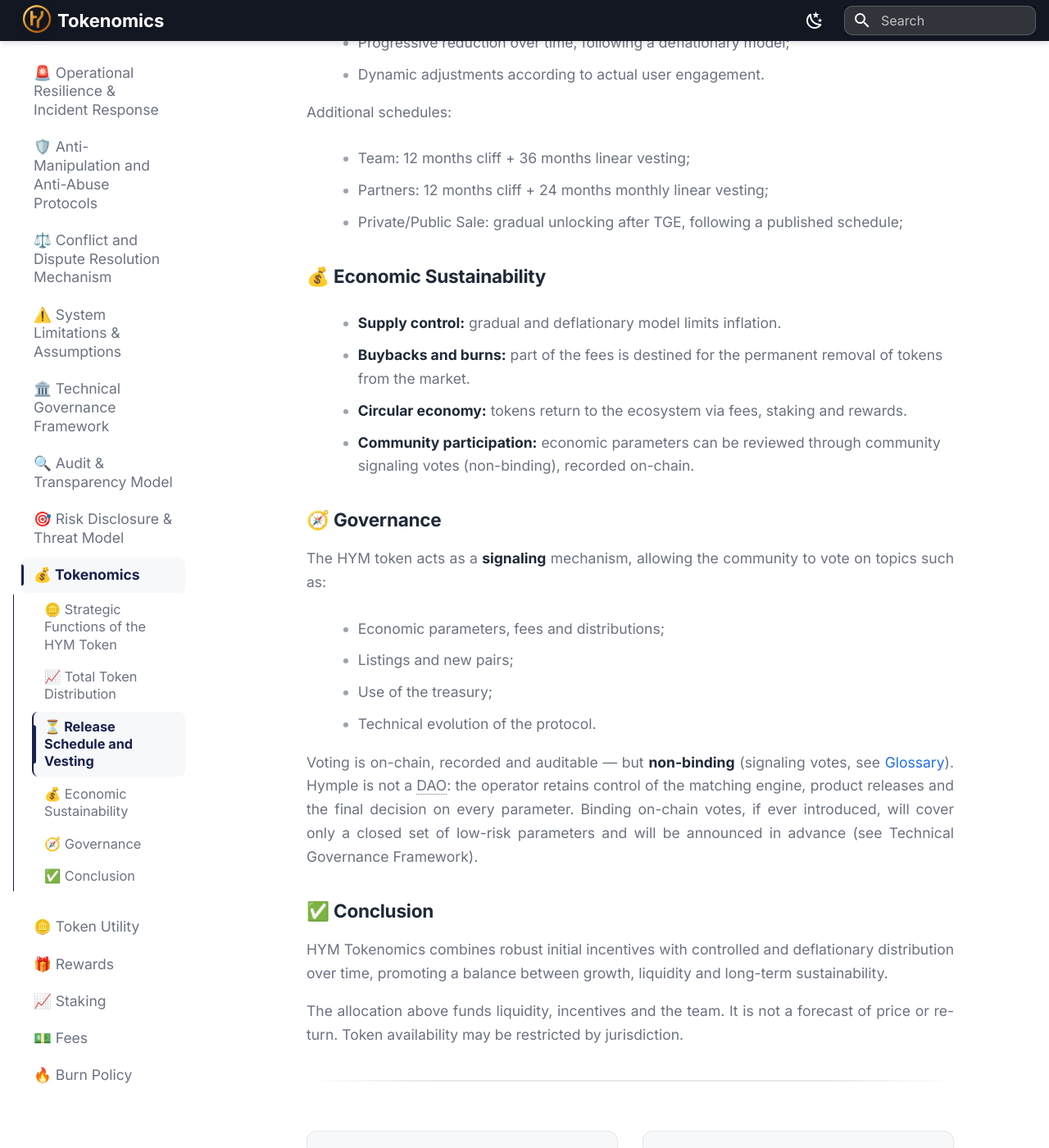
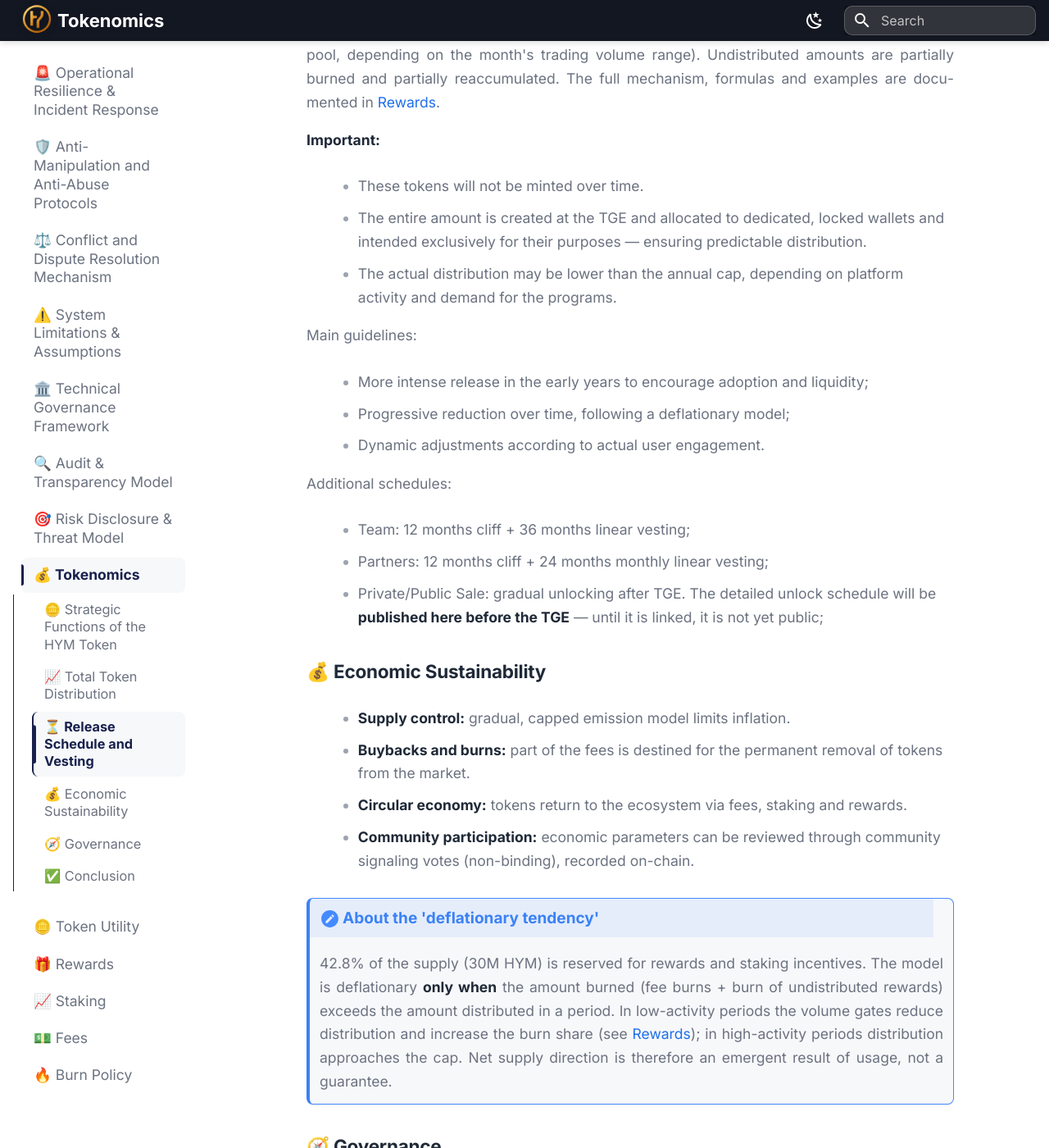
Before and after one commit to Hy-mple/hymple.docs, an MkDocs documentation site: the page built from docs/tokenomics.md, in a window 1280 px wide and 1400 px high, scrolled down 2277 px. Shown: the whole window at 82% size. Built offline with MkDocs 1.6.1 and Material for MkDocs 9.7.7, drawn with Linux system fonts in a browser that asks for light colours; some of the changed text lies outside the part shown.

Commit message:
fix(docs): tokenomics com curva de emissão, vesting honesto e deflação qualificada
- adiciona tabela da curva anual (8%/4%/2%) e referência aos volume gates de Rewards
- vesting de sale marcado como compromisso de publicação pré-TGE
- 'deflationary tendency' condicionada a burn > distribuição, com cenário explicado

```diff
--- a/docs/tokenomics.md
+++ b/docs/tokenomics.md
@@ -56,6 +56,20 @@
 The Platform Usage Rewards (15M) and the Staking Rewards
 (15M) will be released gradually following a fixed annual cap.
 
+**Annual emission curve (rewards):**
+
+| Period | Annual cap over the remaining rewards balance |
+|--------|-----------------------------------------------|
+| Years 1 – 5 | 8% per year |
+| Years 6 – 10 | 4% per year |
+| From Year 11 onward | 2% per year |
+
+The monthly pool is the annual cap divided by 12, applied to the remaining balance — and the
+**effective** distribution is further gated by real platform volume (25% to 100% of the monthly
+pool, depending on the month's trading volume range). Undistributed amounts are partially burned
+and partially reaccumulated. The full mechanism, formulas and examples are documented in
+[Rewards](rewards.md).
+
 **Important:**
 
 - These tokens will not be minted over time.
@@ -74,17 +88,26 @@
 
 - Team: 12 months cliff + 36 months linear vesting;
 - Partners: 12 months cliff + 24 months monthly linear vesting;
-- Private/Public Sale: gradual unlocking after TGE, following a published schedule;
+- Private/Public Sale: gradual unlocking after TGE. The detailed unlock schedule will be
+**published here before the TGE** — until it is linked, it is not yet public;
 
 ### 💰 Economic Sustainability
 
-- **Supply control:** gradual and deflationary model limits inflation.
+- **Supply control:** gradual, capped emission model limits inflation.
 - **Buybacks and burns:** part of the fees is destined for the permanent removal of
 tokens from the market.
 - **Circular economy:** tokens return to the ecosystem via fees, staking and
 rewards.
 - **Community participation:** economic parameters can be reviewed through community
 signaling votes (non-binding), recorded on-chain.
+
+!!! note "About the 'deflationary tendency'"
+    42.8% of the supply (30M HYM) is reserved for rewards and staking incentives. The model is
+    deflationary **only when** the amount burned (fee burns + burn of undistributed rewards)
+    exceeds the amount distributed in a period. In low-activity periods the volume gates reduce
+    distribution and increase the burn share (see [Rewards](rewards.md)); in high-activity
+    periods distribution approaches the cap. Net supply direction is therefore an emergent
+    result of usage, not a guarantee.
 
 ### 🧭 Governance
 
```
